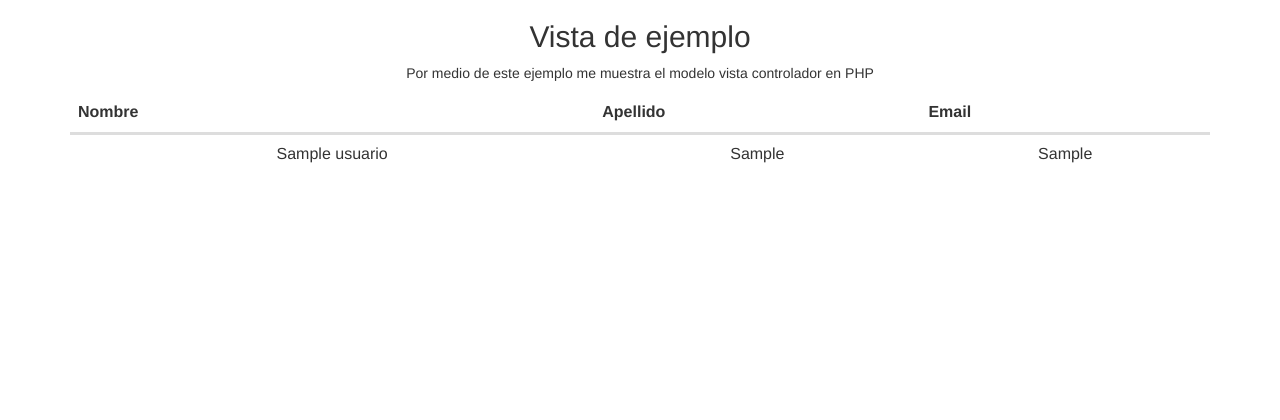
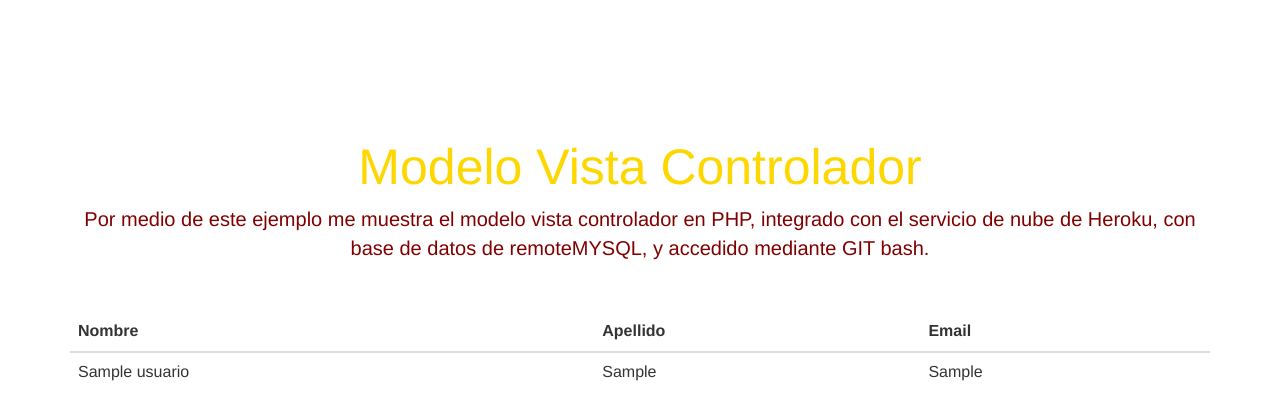
Before and after one commit to azgamorth/MVCProyecto, a PHP site: page / in a window 1280 px wide. Shown: the top 420 px of the page. Run offline with PHP 8.4, Linux system fonts and the light colour scheme; tables that the repository leaves empty or names only in its code hold one stand-in row (values such as "Sample post"); data that the repository does not hold is empty.

Commit message:
Cambio de Diseño

```diff
--- a/View/usuarios_views.php
+++ b/View/usuarios_views.php
@@ -1,7 +1,7 @@
 <!DOCTYPE html>
 <html lang="en">
 <head>
-  <title>Bootstrap Example</title>
+  <title>MVCProject</title>
   <meta charset="utf-8">
   <meta name="viewport" content="width=device-width, initial-scale=1">
   <link rel="stylesheet" href="https://maxcdn.bootstrapcdn.com/bootstrap/3.4.1/css/bootstrap.min.css">
@@ -12,24 +12,49 @@
 <style>
   .container {
     text-align: center;
+    margin:center;
+    margin-top: 120px;
   }
+.letra{
+
+  color: gold;
+  font-size: 50px;
+}
+
+.parrafo{
+
+  color: maroon;
+  font-size:20px ;
+
+}
+
+.fila{
+  margin-left: 50px;
+  text-align: center;
+}
+
+.table{
+  margin-top: 50px;
+}
+
 </style>
 <body>
 
 
 <div class="container">
-  <h2>Vista de ejemplo</h2>
-  <p>Por medio de este ejemplo me muestra el modelo vista controlador en PHP</p>
+  <h2 class="letra">Modelo Vista Controlador</h2>
+  <p class="parrafo">Por medio de este ejemplo me muestra el modelo vista controlador en PHP,
+    integrado con el servicio de nube de Heroku, con base de datos de remoteMYSQL, y accedido mediante GIT bash.</p>
 
-  <table class="table">
+    <table class="table" class="content-aling-center">
     <thead>
-      <tr>
-        <th>Nombre</th>
+     <tr>
+    <th>Nombre</th>
         <th>Apellido</th>
         <th>Email</th>
       </tr>
     </thead>
-    <tbody class="container">
+    <tbody class="">
     <?php
       foreach ($datos as $dato){
     ?><tr>
@@ -42,5 +67,6 @@
   </table>
 </div>
 
+
 </body>
 </html>
```
